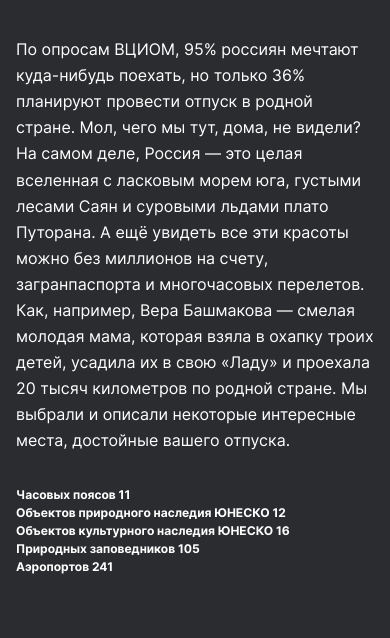
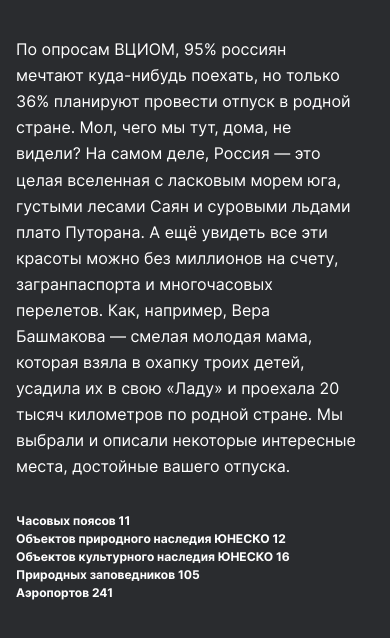
Before and after one commit to mogwuy/russian-travel, a plain HTML site: page index.html in a window 390 px wide. Shown: the part 699-1337 px from the top of the page. Drawn offline with Linux system fonts and the light colour scheme.

Commit message:
Update intro.css

```diff
--- a/blocks/intro/intro.css
+++ b/blocks/intro/intro.css
@@ -3,14 +3,14 @@
   max-width: 690px;
 }
 
-@media screen and (max-width: 768px) {
+@media screen and (max-width: 800px) {
   .intro {
-      margin: 88px 0 0 24px;
+      margin: 88px 24px 0 24px;
  }
 }
 
 @media screen and (max-width: 520px) {
   .intro {
-      margin: 64px 0 0 16px;
+      margin: 64px 16px 0 16px;
  }
 }
```
